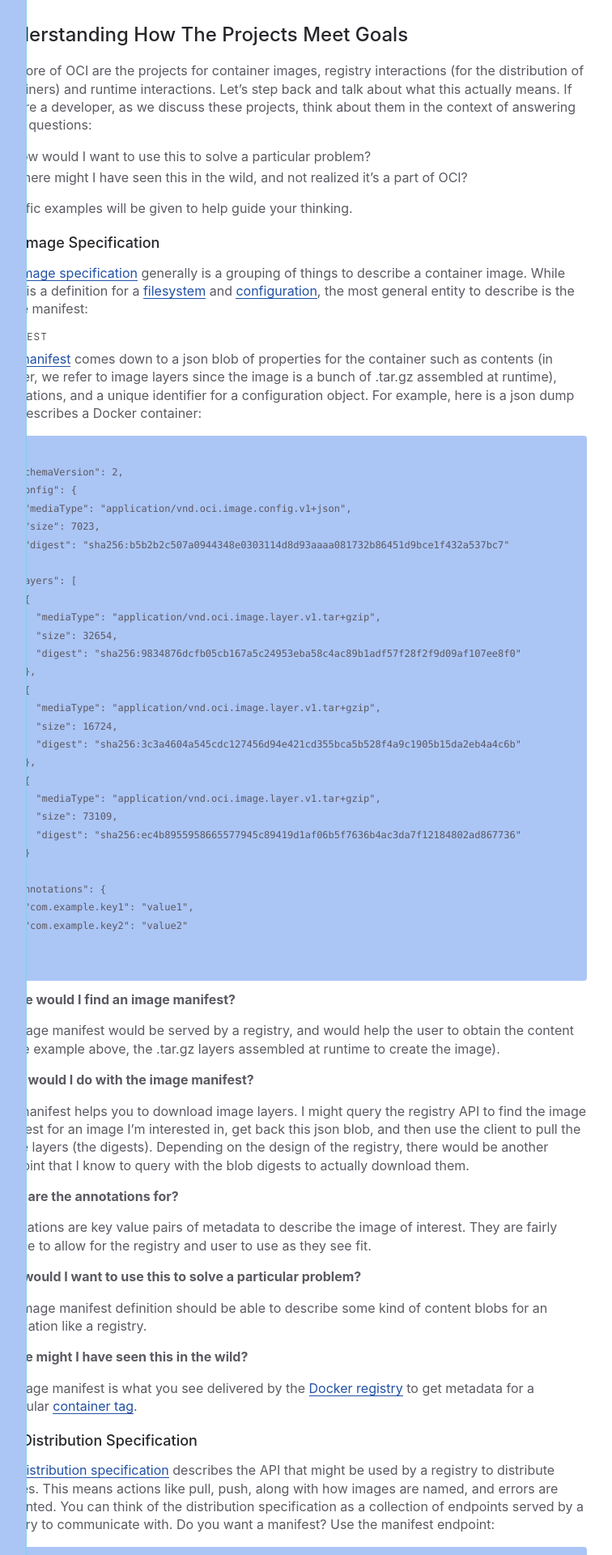
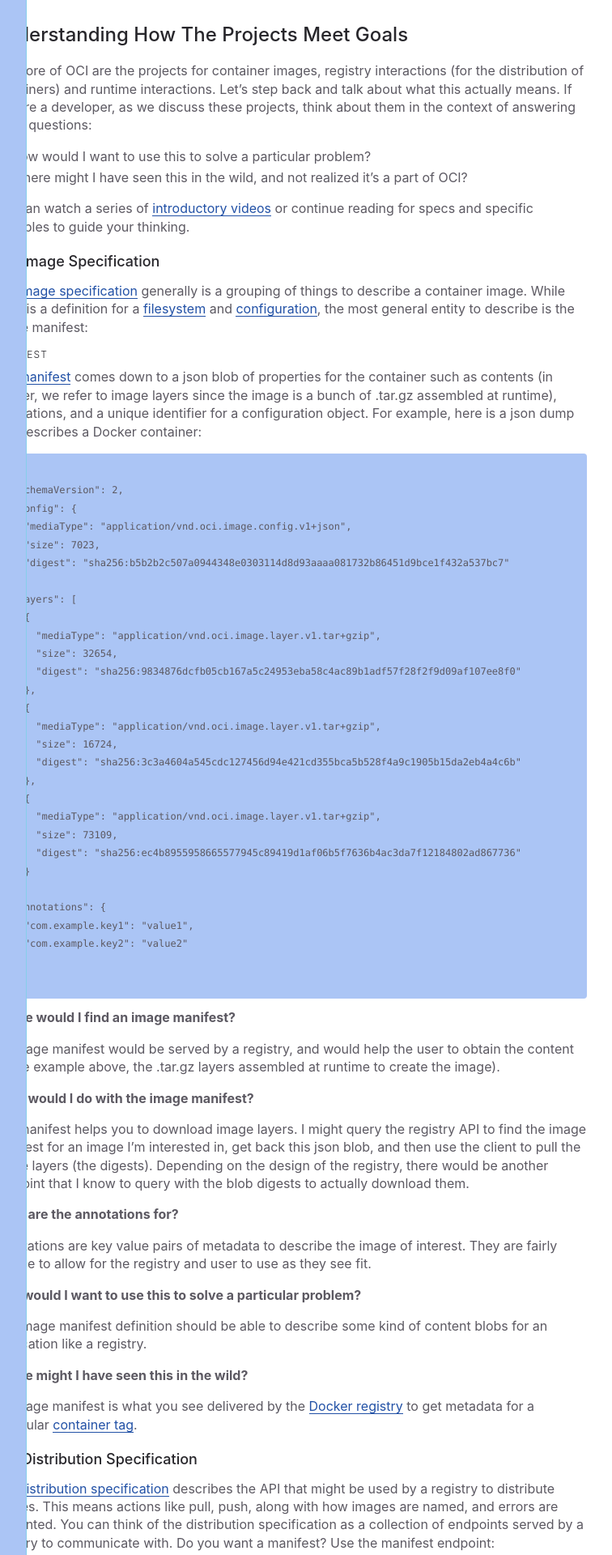
Before and after one commit to supercontainers/containers-wg, a Jekyll site: the page built from docs/oci/oci-projects.md, in a window 1280 px wide. Shown: the part 371-2291 px from the top of the page at 81% size, without its empty margins (199-955 px from the left). Built offline with Jekyll 4.4.1, drawn with Linux system fonts in a browser that asks for light colours.

Commit message:
adding introductory videos
Signed-off-by: vsoch <vsoch@users.noreply.github.com>

```diff
--- a/docs/oci/oci-projects.md
+++ b/docs/oci/oci-projects.md
@@ -22,7 +22,8 @@ If you are a developer, as we discuss these projects, think about them in the co
  - How would I want to use this to solve a particular problem?
  - Where might I have seen this in the wild, and not realized it's a part of OCI?
 
-Specific examples will be given to help guide your thinking.
+You can watch a series of [introductory videos]({{ site.baseurl }}/docs/introduction/videos/) or continue
+reading for specs and specific examples to guide your thinking.
 
 ### The Image Specification
 
```
Also changed, not shown: docs/introduction/videos.md (added, +37 -0 lines).
